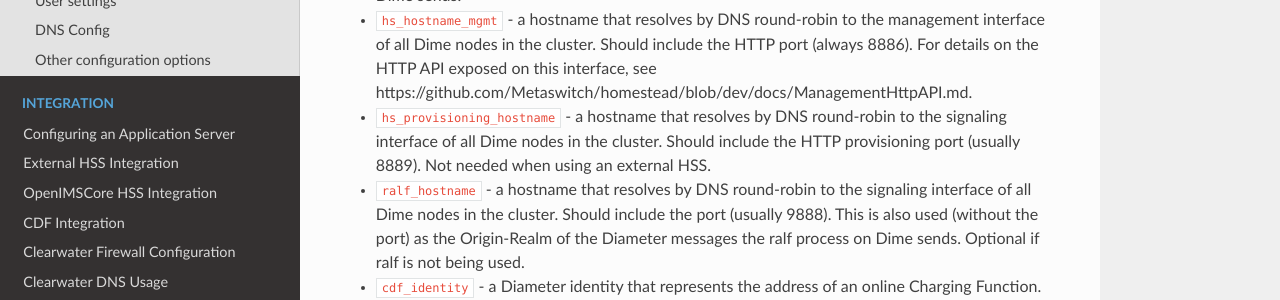
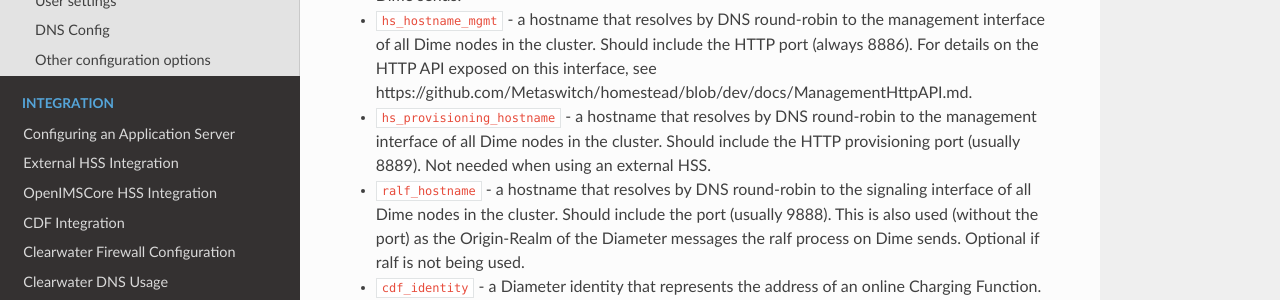
Before and after one commit to Metaswitch/clearwater-readthedocs, an MkDocs documentation site: the page built from docs/Clearwater_Configuration_Options_Reference.md, in a window 1280 px wide and 900 px high, scrolled down 2835 px. Shown: the part 151-451 px from the top of the window. Built offline with MkDocs 1.6.1, drawn with Linux system fonts in a browser that asks for light colours; nearby versions of some CDN libraries; old or Windows-style settings are respelled for this version of MkDocs.

Commit message:
Change signaling to management for the hs_provisioning_hostname

```diff
--- a/docs/Clearwater_Configuration_Options_Reference.md
+++ b/docs/Clearwater_Configuration_Options_Reference.md
@@ -63,7 +63,7 @@ This section describes options for the basic configuration of a Clearwater deplo
 * `sprout_hostname_mgmt` - a hostname that resolves by DNS round-robin to the management interface of all Sprout nodes in the cluster.  Should include the HTTP port (always 9886). For details on the HTTP API exposed on this interface, see https://github.com/Metaswitch/sprout/blob/dev/docs/ManagementHttpAPI.md.
 * `hs_hostname` - a hostname that resolves by DNS round-robin to the signaling interface of all Dime nodes in the cluster. Should include the HTTP port (always 8888). This is also used (without the port) as the Origin-Realm of the Diameter messages the homestead process on Dime sends.
 * `hs_hostname_mgmt` - a hostname that resolves by DNS round-robin to the management interface of all Dime nodes in the cluster.  Should include the HTTP port (always 8886). For details on the HTTP API exposed on this interface, see https://github.com/Metaswitch/homestead/blob/dev/docs/ManagementHttpAPI.md.
-* `hs_provisioning_hostname` - a hostname that resolves by DNS round-robin to the signaling interface of all Dime nodes in the cluster. Should include the HTTP provisioning port (usually 8889). Not needed when using an external HSS.
+* `hs_provisioning_hostname` - a hostname that resolves by DNS round-robin to the management interface of all Dime nodes in the cluster. Should include the HTTP provisioning port (usually 8889). Not needed when using an external HSS.
 * `ralf_hostname` - a hostname that resolves by DNS round-robin to the signaling interface of all Dime nodes in the cluster. Should include the port (usually 9888). This is also used (without the port) as the Origin-Realm of the Diameter messages the ralf process on Dime sends. Optional if ralf is not being used.
 * `cdf_identity` - a Diameter identity that represents the address of an online Charging Function. Subscribers provisioned through Ellis will have this set as their Primary Charging Collection Function on P-Charging-Function-Addresses headers on responses to their successful REGISTERs, and Bono will add similarly in originating requests.
 * `xdms_hostname` - a hostname that resolves by DNS round-robin to all Homer nodes in the cluster. Should include the port (usually 7888).
```
